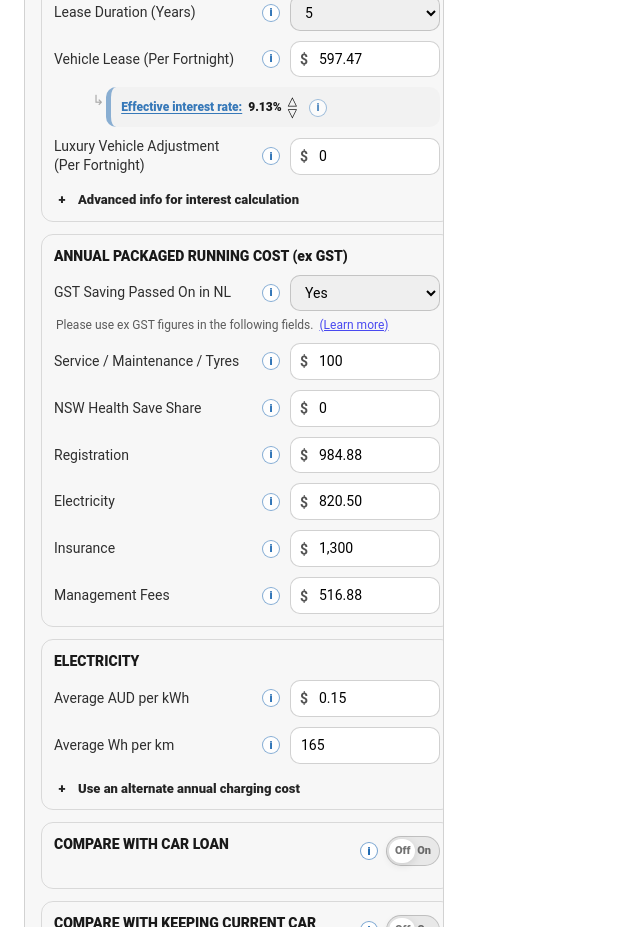
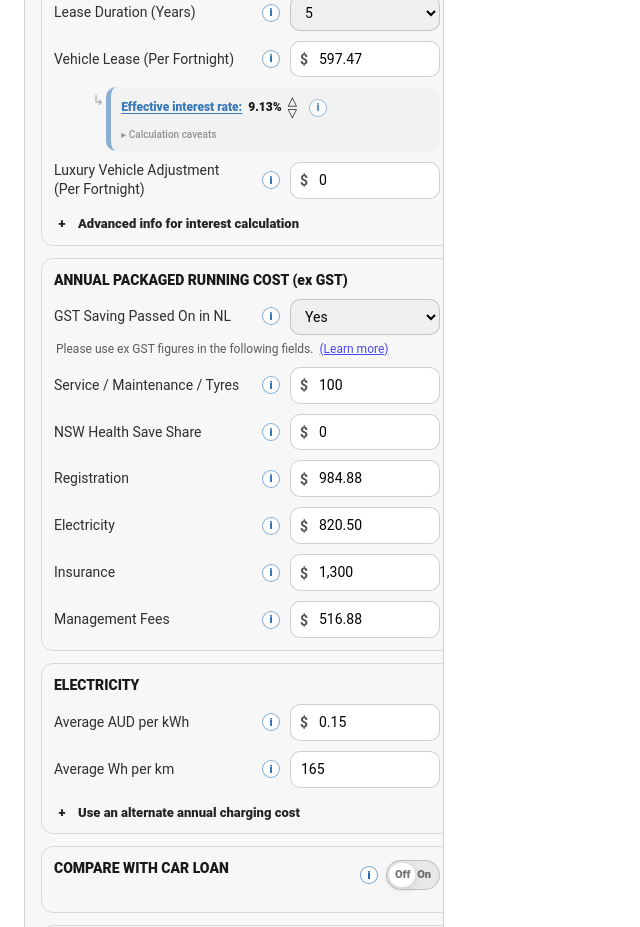
Before and after one commit to novatedlease/novatedlease.github.io, a React (Vite) app in the folder calculator/: page / in a window 1280 px wide. Shown: the part 900-1827 px from the top of the page, without its empty margins (0-640 px from the left). Built offline with nearby package versions, Linux system fonts and the light colour scheme.

Commit message:
caveats for effective interest rates

```diff
--- a/calculator/src/components/InputsPanel.tsx
+++ b/calculator/src/components/InputsPanel.tsx
@@ -811,16 +811,7 @@ export default function InputsPanel(props: InputsPanelProps) {
 
                 <span style={{ display: "inline-flex", alignItems: "center", gap: 6, opacity: 0.7 }}>
                   <InfoTooltip
-                    text={
-                      <>
-                        <p style={{ margin: "0 0 8px 0" }}>
-                          You can adjust the effective interest rate manually using the △ / ▽ arrows. Each click changes the rate by <b>0.1%</b> intervals (press-and-hold to adjust continuously).
-                        </p>
-                        <p style={{ margin: 0 }}>
-                          <b>WARNING:</b> The calculated effective interest rate is invalid if the financed figure contains insurance, repair package or other vehicle add-ons that are not part of the FBT base value, as the financed amount used in this calculator does not consider these add-ons. The presence of these add-ons also make comparison with other financiers invalid if they do not contain equivalent add-ons.
-                        </p>
-                      </>
-                    }
+                    text="You can adjust the effective interest rate manually using the △ / ▽ arrows. Each click changes the rate by 0.1% intervals (press-and-hold to adjust continuously)."
                   />
                 </span>
               </div>
@@ -828,6 +819,8 @@ export default function InputsPanel(props: InputsPanelProps) {
               {props.guardMessage ? (
                 <div style={{ marginTop: 6, fontWeight: 800, opacity: 0.95 }}>{props.guardMessage}</div>
               ) : null}
+
+              <InterestRateCaveats />
             </div>
           </div>
 
@@ -1433,6 +1426,43 @@ function moneyInputStyle(opts?: { highlight?: boolean }): React.CSSProperties {
     background: opts?.highlight ? "rgba(255, 235, 235, 0.55)" : "#fff",
     transition: "box-shadow 220ms ease, border-color 220ms ease, background 220ms ease",
   };
+}
+
+function InterestRateCaveats() {
+  const [open, setOpen] = useState(false);
+  return (
+    <div style={{ marginTop: 8, fontSize: 11, color: "rgba(0,0,0,0.6)", lineHeight: 1.45 }}>
+      <button
+        type="button"
+        onClick={() => setOpen((v) => !v)}
+        style={{
+          padding: 0,
+          border: "none",
+          background: "transparent",
+          cursor: "pointer",
+          fontSize: 10,
+          color: "rgba(0,0,0,0.4)",
+          textDecoration: "none",
+          fontWeight: 500,
+        }}
+      >
+        {open ? "▾" : "▸"} Calculation caveats
+      </button>
+      {open && (
+        <ol style={{ margin: "6px 0 0 0", paddingLeft: 18, display: "flex", flexDirection: "column", gap: 6 }}>
+          <li>
+            <b>Financed amount includes add-ons:</b> The effective interest rate is invalid if the financed figure contains insurance, repair package or other vehicle add-ons not part of the FBT base value. Their presence also makes comparison with other financiers invalid if they do not contain equivalent add-ons.
+          </li>
+          <li>
+            <b>GST not passed on:</b> When GST is not passed on by the employer, the fortnightly lease charged is inc GST; however the effective interest rate calculation assumes this is the ex GST figure, which results in an inconsistent rate. This will be addressed in a future update.
+          </li>
+          <li>
+            <b>Atypical lease structure (e.g. MillarX):</b> This calculator assumes averaged payroll deductions across the lease term. Some providers structure quotes differently — for example, on a 5-year term there may be 59 actual lease rentals but 60 payroll deductions, with the extra deduction held as a refundable budget reserve for running costs. In these cases, this calculator may give a misleading effective interest rate comparison. In these atypical structures, we recommend checking with your provider about how to enter their figures correctly.
+          </li>
+        </ol>
+      )}
+    </div>
+  );
 }
 
 function ExpandToggle(props: {
```
Also changed, not shown: 1 other file (tests, documents, lock files or other folders).
